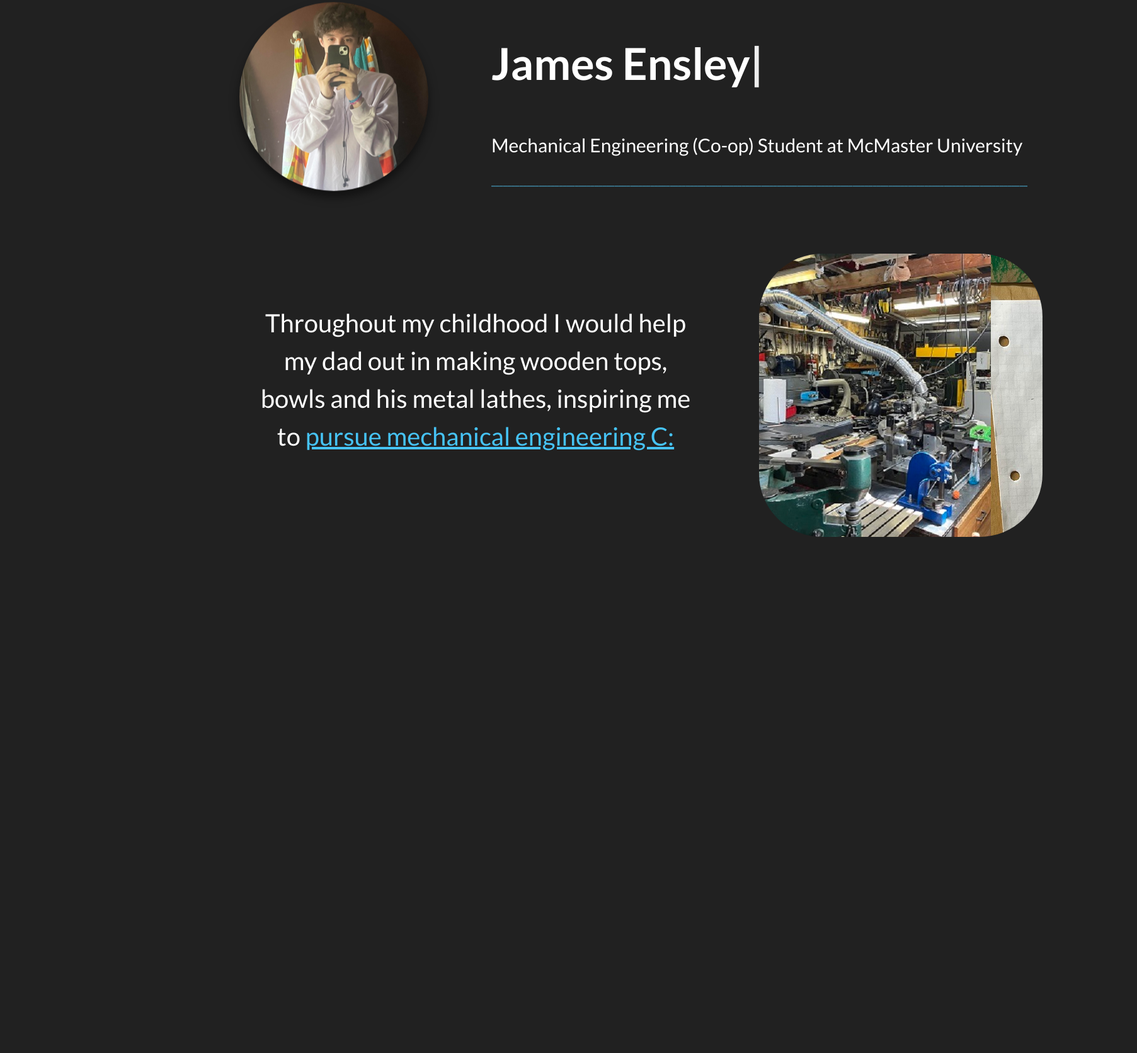
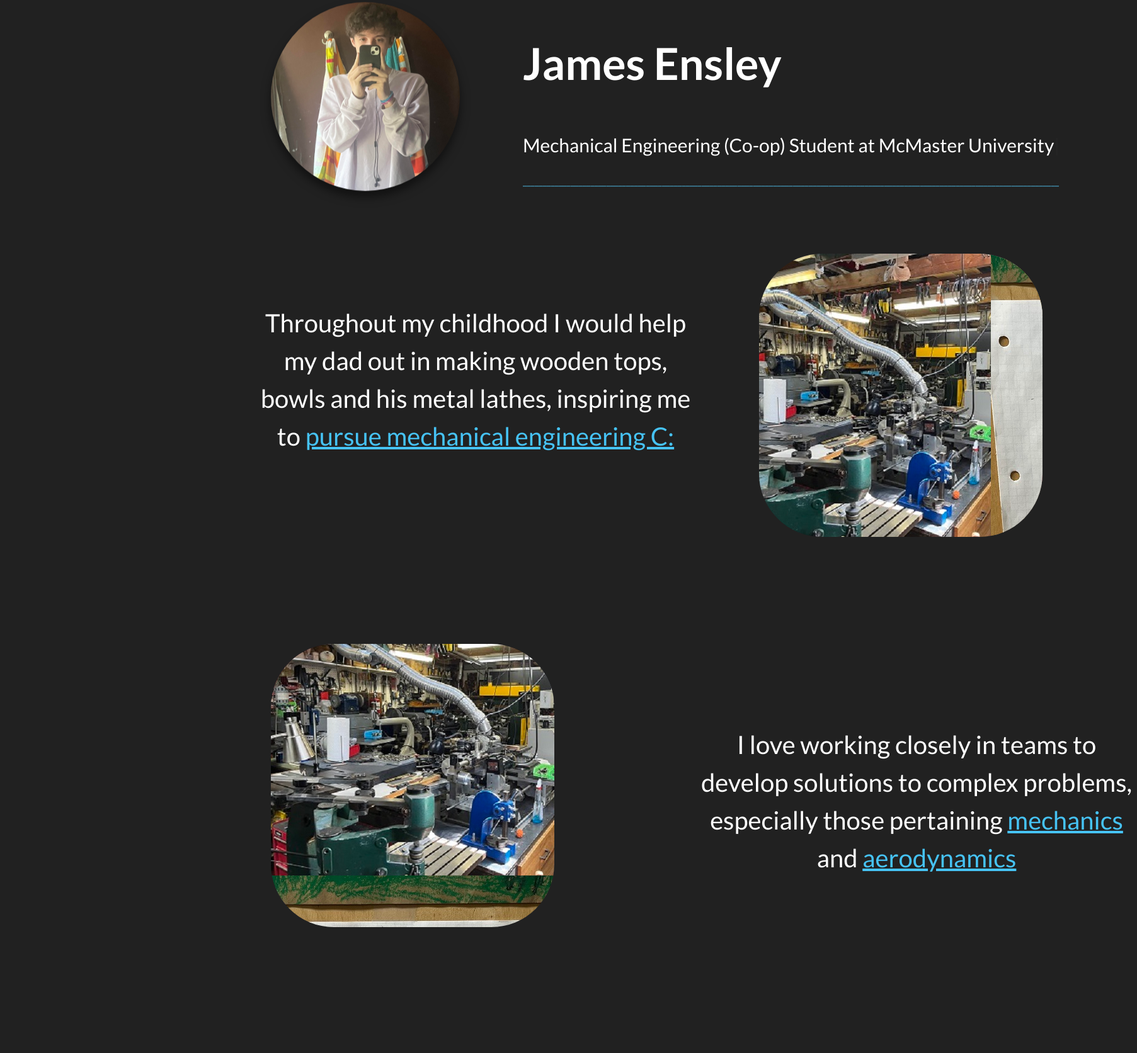
Before and after one commit to JamesEnsley/portfolio-beta, a plain HTML site: page index.html in a window 1280 px wide. Shown: the part 1380-3053 px from the top of the page at 63% size, 1805 px wide, since content can reach past the window. Drawn offline with nearby package versions, Linux system fonts and the light colour scheme.

Commit message:
Add files via upload

```diff
--- a/index.css
+++ b/index.css
@@ -267,21 +267,67 @@ i:active{
 }
 
 .about-title{
-  font-size:50px;
+  font-size:70px;
   font-weight:bold;
+  margin-top:75px;
+  margin-left:100px;
+  width:500px;
+}
+
+.about-subtitle{
+  font-size:30px;
+  width:900px;
+  margin-left:100px;
+}
+
+.about-line{
+  margin-left:100px;
+  color:rgb(80, 187, 230);
+}
+
+.about-info-left{
+  font-size:40px;
+  margin-top:100px;
+  width:700px;
+  margin-left:325px;
+  text-align:center;
+  line-height:60px;
+}
+
+.about-info-right{
+  font-size:40px;
+  margin-top:300px;
+  width:700px;
+  text-align:center;
+  line-height:60px;
 }
 
 .side-by-side{
   flex:100%;
 }
 
-.slider-frame{
-  overflow:hidden;
-  height:450px;
-  width:450px;
-  margin-left:100px;
-  margin-top:20px;
-  border-radius:100px;
+.about-title,.about-subtitle,.about-line,.about-info-left,.pfp,.slider-frame2{
+  opacity:0;
+  position: relative;
+  left: -40px;
+  transition: all 0.8s ease-out;
+}
+
+.slider-frame,.about-info-right{
+  opacity:0;
+  position: relative;
+  right: -40px;
+  transition: all 0.8s ease-out;
+}
+
+.right-slide{
+  opacity: 1;
+  left:0;
+}
+
+.left-slide{
+  opacity:1;
+  right:0;
 }
 
 /*---------SLIDE ANIMATION--------*/
@@ -300,12 +346,56 @@ i:active{
   100%{left:0px;}
 }
 
+@-webkit-keyframes slide_animation2{
+  0% {top:0px;}
+  10%{top:0px;}
+  20%{top:450px;}
+  30%{top:450px;}
+  40%{top:900px;}
+  50%{top:900px;}
+  60%{top:450px;}
+  70%{top:450px;}
+  80%{top:0px;}
+  90%{top:0px;}
+  100%{top:0px;}
+}
+
+.slider-frame{
+  overflow:hidden;
+  height:450px;
+  width:450px;
+  margin-left:100px;
+  margin-top:20px;
+  border-radius:100px;
+}
+
+.slider-frame2{
+  overflow:hidden;
+  height:450px;
+  width:450px;
+  margin-left:350px;
+  margin-top:300px;
+  border-radius:100px;
+}
+
 .slide-images{
   width:1350px;
   height:450px;
   margin: 0 0 0 -900px;
   position: relative;
   -webkit-animation-name:slide_animation;
+  -webkit-animation-duration:33s;
+  -webkit-animation-iteration-count: infinite;
+  -webkit-animation-direction:alternate;
+  -webkit-animation-play-state: running;
+}
+
+.slide-images2{
+  width:450px;
+  height:1350px;
+  margin: -900px 0 0 0;
+  position: relative;
+  -webkit-animation-name:slide_animation2;
   -webkit-animation-duration:33s;
   -webkit-animation-iteration-count: infinite;
   -webkit-animation-direction:alternate;
--- a/index.html
+++ b/index.html
@@ -26,6 +26,7 @@
   <link rel="preconnect" href="https://fonts.gstatic.com" crossorigin>
   <link href="https://fonts.googleapis.com/css2?family=Open+Sans:wght@700&display=swap" rel="stylesheet">
   <link rel="stylesheet" href="https://unpkg.com/swiper@8/swiper-bundle.min.css" />
+  <script src = "script.js" defer></script>
 </head>
 
 <body>
@@ -153,19 +154,14 @@
 
       <!--about me title and pfp image-->
       <div class="about-me">
-        <div>
-          <img src="images/testingimg.jpg" style="margin-top:25px;height:300px;width:300px;border-radius:150px;object-fit:cover;margin-left:300px;transform: translatey(0px);
+        <div class = 'pfp'>
+          <img src="images/testingimg.jpg" style="margin-top:25px;height:300px;width:300px;border-radius:150px;object-fit:cover;margin-left:350px;transform: translatey(0px);
               animation: float 6s ease-in-out infinite;">
         </div>
         <div>
-          <p class="about-title" style="margin-top:75px;font-size:70px; margin-left:100px; width:500px;"><span
-              class=auto-type2></span></p>
-          <p style="font-size:30px; margin-top:20px; width:900px; margin-left:100px;">Mechanical Engineering (Co-op)
-            Student at McMaster University</p>
-
-          <p style="margin-left:100px;color:rgb(80, 187, 230);">
-            _______________________________________________________________________________________________________________________________________
-          </p>
+          <p class="about-title">James Ensley</span></p>
+          <p class="about-subtitle"><span class=auto-type2></span></p>
+          <p class="about-line"> _______________________________________________________________________________________________________________________________________</p>
 
         </div>
       </div>
@@ -173,10 +169,21 @@
       <!--about me info-->
       <div style="display:flex;">
         <div class="side-by-side">
-          <p
-            style="font-size:40px; margin-top:100px; width:700px; margin-left:325px; text-align:center;line-height:60px;">
-            Throughout my childhood I would help my dad out in making wooden tops, bowls and his metal lathes, inspiring
-            me to <span class="highlight">pursue mechanical engineering C:</span></p>
+          <p class = "about-info-left">Throughout my childhood I would help my dad out in making wooden tops, bowls and his metal lathes, inspiring me to <span class="highlight"> pursue mechanical engineering C:</span></p>
+          <div class = "slider-frame2">
+            <div class = "slide-images2">
+              <div class="img-container">
+                <img src="images/smoll james.jpg">
+              </div>
+              <div class="img-container">
+                <img src="images/shop image.jpg">
+              </div>
+              <div class="img-container">
+                <img src="images/cart image.jpg">
+              </div>
+            </div>
+          </div>
+
         </div>
         <div class="side-by-side">
           <div class="slider-frame">
@@ -192,14 +199,15 @@
               </div>
             </div>
           </div>
+          <p class = "about-info-right">I love working closely in teams to develop solutions to complex problems, especially those pertaining <span class="highlight">mechanics</span> and <span class="highlight">aerodynamics</span></p>
         </div>
       </div>
 
       <!--typing function my name-->
       <script>
         var typed = new Typed(".auto-type2", {
-          strings: ["James Ensley"],
-          typeSpeed: 100,
+          strings: ["Mechanical Engineering (Co-op) Student at McMaster University"],
+          typeSpeed: 25,
           backSpeed: 20,
           loop: false
         })
--- /dev/null
+++ b/script.js
@@ -0,0 +1,56 @@
+window.addEventListener('DOMContentLoaded', setup);
+
+function setup(){
+  const options = {
+    rootMargin: '0px 0px -300px 0px'
+  }
+
+  const right = new IntersectionObserver((entries,right) => {
+    entries.forEach(entry => {
+      if (entry.isIntersecting){
+        entry.target.classList.add('right-slide');
+        right.unobserve(entry.target);
+      } else {
+        return;
+      }
+    })
+  },options);
+
+  const left = new IntersectionObserver((entries,left) => {
+    entries.forEach(entry => {
+      if (entry.isIntersecting){
+        entry.target.classList.add('left-slide');
+        right.unobserve(entry.target);
+      } else {
+        return;
+      }
+    })
+  },options);
+
+  /* RIGHT SLIDE DIVS*/
+  const title = document.querySelector('.about-title');
+  right.observe(title);
+
+  const subtitle = document.querySelector('.about-subtitle');
+  right.observe(subtitle);
+
+  const line = document.querySelector('.about-line');
+  right.observe(line);
+
+  const infoleft = document.querySelector('.about-info-left');
+  right.observe(infoleft)
+
+  const pfp = document.querySelector('.pfp');
+  right.observe(pfp);
+
+  const slideshow2 = document.querySelector('.slider-frame2');
+  right.observe(slideshow2);
+
+  /* LEFT SLIDE DIVS*/
+  const slideshow = document.querySelector('.slider-frame');
+  left.observe(slideshow);
+
+  const inforight = document.querySelector(".about-info-right");
+  left.observe(inforight);
+
+}
```
